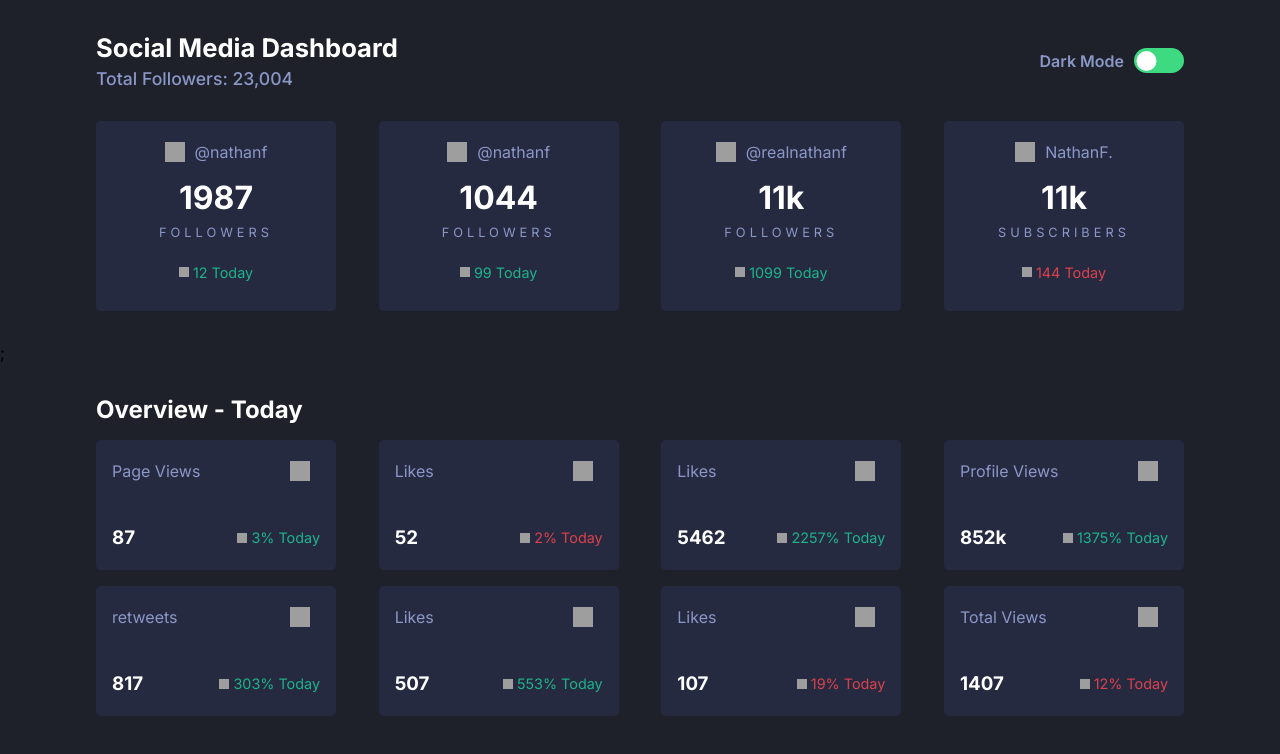
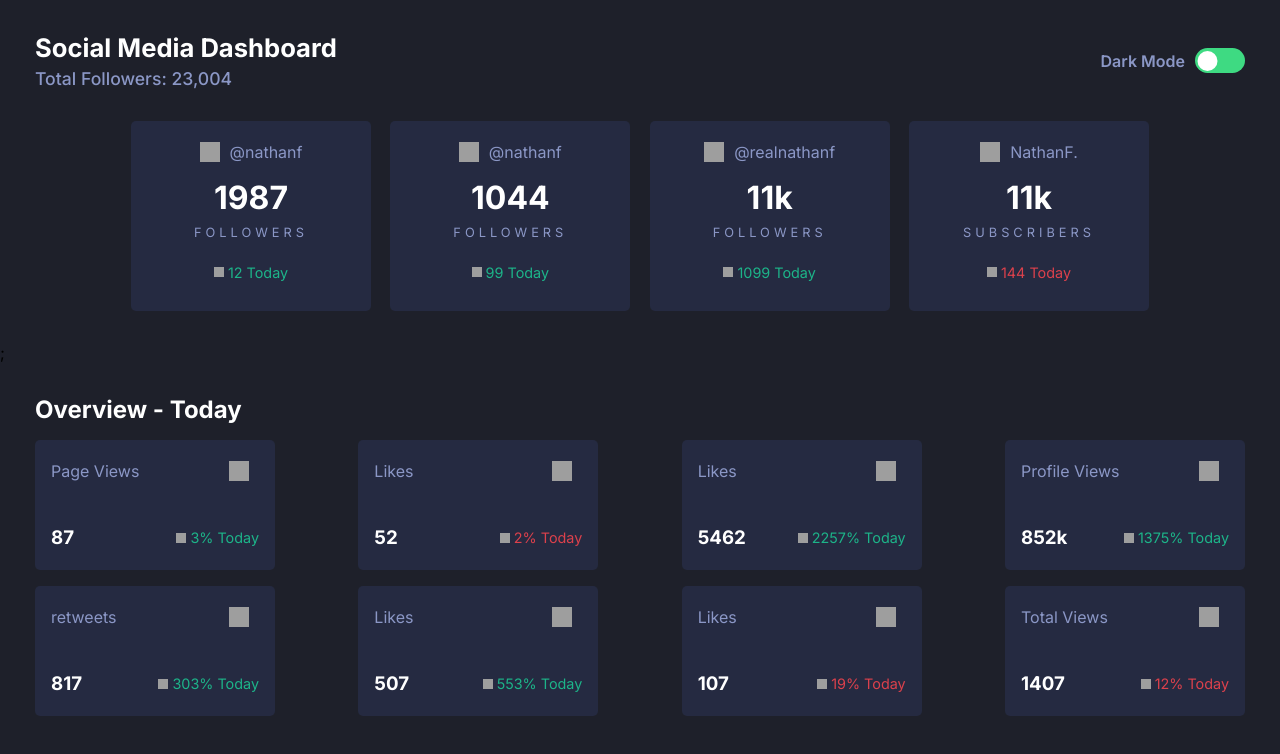
Before and after one commit to TamirisCss/theme-switcher-dashboard, a React (Create React App) app: page / in a window 1280 px wide. Shown: the top 754 px of the page. Built offline with nearby package versions, Linux system fonts and the light colour scheme; grey boxes are pictures that could not be loaded.

Commit message:
fix styles

```diff
--- a/src/components/header/header.styles.js
+++ b/src/components/header/header.styles.js
@@ -1,18 +1,17 @@
 import styled from "styled-components";
 
 export const HeaderContainer = styled.div`
+  max-width: 1210px;
+  margin: 0 auto;
   display: flex;
   justify-content: space-between;
-  margin: 0 6rem;
+
   padding-top: 2rem;
   @media (max-width: 685px) {
-    margin: 0 3rem;
+    padding: 1rem;
   }
   @media (max-width: 550px) {
     flex-direction: column;
-  }
-  @media (max-width: 398px) {
-    margin: 0 1rem;
   }
 `;
 
--- a/src/components/mainCards/mainCards.styles.js
+++ b/src/components/mainCards/mainCards.styles.js
@@ -1,19 +1,15 @@
 import styled from "styled-components";
 
 export const MainCardsContainer = styled.div`
-  margin: 2rem 6rem;
+  max-width: 1210px;
+  margin: 0 auto;
+  padding: 2rem 6rem;
   display: flex;
   justify-content: space-between;
   flex-wrap: wrap;
   gap: 1rem;
   @media (max-width: 685px) {
-    margin: 2rem 3rem;
-  }
-  @media (max-width: 550px) {
     justify-content: center;
-  }
-  @media (max-width: 398px) {
-    margin: 2rem 1rem;
   }
 `;
 
--- a/src/components/secondaryCards/secondaryCards.styles.js
+++ b/src/components/secondaryCards/secondaryCards.styles.js
@@ -1,10 +1,13 @@
 import styled from "styled-components";
 
 export const SecondaryCardsTitle = styled.h2`
-  margin: 2rem 0rem 1rem 6rem;
+  padding: 2rem 0rem 1rem 0rem;
   color: ${(props) => props.theme.colors.textTheme};
+  max-width: 1210px;
+  margin: 0 auto;
+
   @media (max-width: 685px) {
-    margin: 2rem 0rem 1rem 3rem;
+    text-align: center;
   }
   @media (max-width: 398px) {
     margin: 2rem 0rem 1rem 1rem;
@@ -12,20 +15,15 @@ export const SecondaryCardsTitle = styled.h2`
 `;
 
 export const SecondaryCardsContainer = styled.div`
-  margin: 0 6rem;
+  max-width: 1210px;
+  margin: 0 auto;
   display: flex;
   justify-content: space-between;
   flex-wrap: wrap;
   gap: 1rem;
   padding-bottom: 1rem;
   @media (max-width: 685px) {
-    margin: 0 3rem;
-  }
-  @media (max-width: 550px) {
     justify-content: center;
-  }
-  @media (max-width: 398px) {
-    margin: 0 1rem;
   }
 `;
 
```
